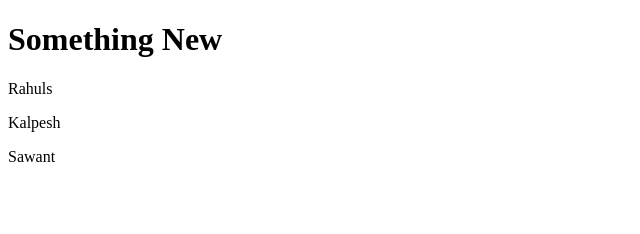
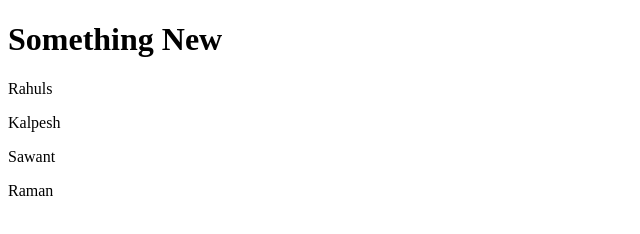
Before and after one commit to sidd82/palaylist, a plain HTML site: page index.html in a window 1280 px wide. Shown: the full height of the page, 0-640 px from the left. Drawn offline with Linux system fonts and the light colour scheme.

Commit message:
raman para

```diff
--- a/index.html
+++ b/index.html
@@ -11,5 +11,6 @@
     <p>Rahuls</p>
     <p>Kalpesh</p>
     <p>Sawant</p>
+    <p>Raman</p>
   </body>
 </html>
```
